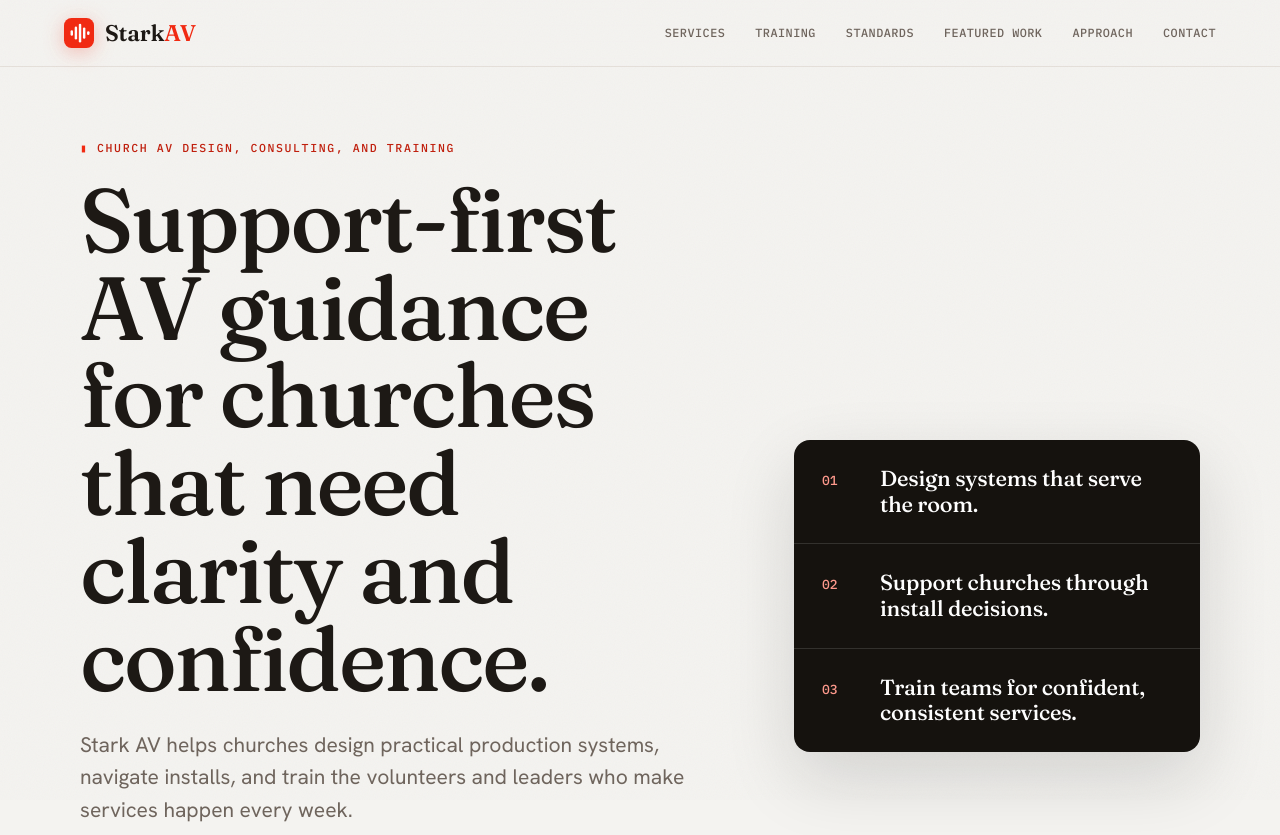
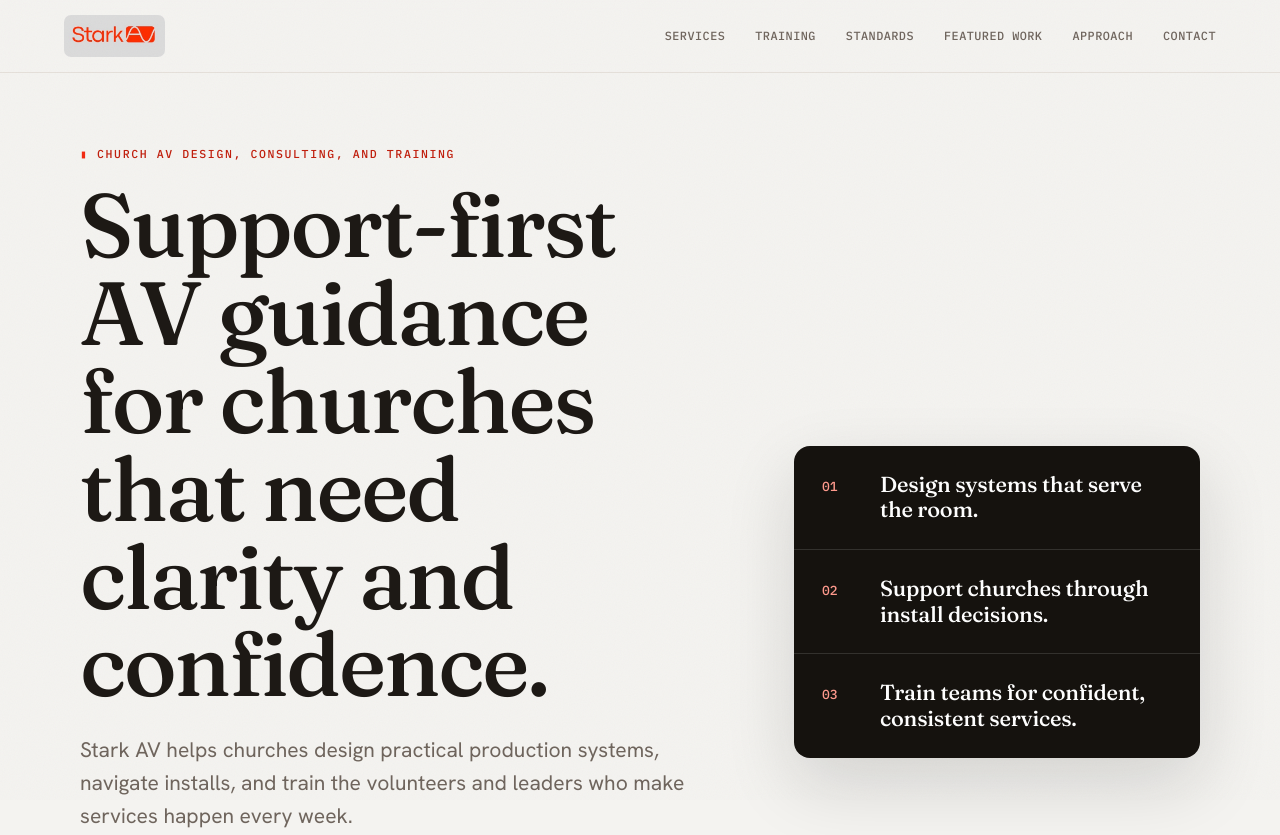
Before and after one commit to Jordan1022/StarkAV, a website: page index.html in a window 1280 px wide. Shown: the top 835 px of the page. Drawn offline with Linux system fonts and the light colour scheme.

Commit message:
Use founder's logo in site header
Revert the header brand from the rebuilt inline-SVG wordmark to the founder-supplied Stark AV logo, cropped to a clean horizontal band (excess gray margin trimmed; original asset kept). Footer brand returns to simple wordmark text. The simplified soundwave mark remains only for the favicon, app icon, and share image (square/dark contexts where the gray-background logo doesn't sit cleanly).

```diff
--- a/index.html
+++ b/index.html
@@ -72,19 +72,7 @@
   <body>
     <header class="site-header" aria-label="Site header">
       <a class="brand" href="#top" aria-label="Stark AV home">
-        <span class="brand-mark" aria-hidden="true">
-          <svg viewBox="0 0 32 32" width="30" height="30" role="img">
-            <rect width="32" height="32" rx="8" fill="var(--accent)"></rect>
-            <g fill="#fff">
-              <rect x="7" y="13" width="2.6" height="6" rx="1.3"></rect>
-              <rect x="11.4" y="9" width="2.6" height="14" rx="1.3"></rect>
-              <rect x="15.8" y="6" width="2.6" height="20" rx="1.3"></rect>
-              <rect x="20.2" y="10" width="2.6" height="12" rx="1.3"></rect>
-              <rect x="24.6" y="14" width="2.6" height="4" rx="1.3"></rect>
-            </g>
-          </svg>
-        </span>
-        <span class="brand-word">Stark<span class="brand-av">AV</span></span>
+        <img src="/public/brand/stark-av-logo-wide.jpeg" alt="Stark AV" width="360" height="150">
       </a>
       <nav class="site-nav" aria-label="Primary navigation">
         <a href="#services">Services</a>
@@ -287,21 +275,7 @@
     </main>
 
     <footer class="site-footer">
-      <span class="footer-brand">
-        <span class="brand-mark brand-mark-sm" aria-hidden="true">
-          <svg viewBox="0 0 32 32" width="22" height="22" role="img">
-            <rect width="32" height="32" rx="8" fill="var(--accent)"></rect>
-            <g fill="#fff">
-              <rect x="7" y="13" width="2.6" height="6" rx="1.3"></rect>
-              <rect x="11.4" y="9" width="2.6" height="14" rx="1.3"></rect>
-              <rect x="15.8" y="6" width="2.6" height="20" rx="1.3"></rect>
-              <rect x="20.2" y="10" width="2.6" height="12" rx="1.3"></rect>
-              <rect x="24.6" y="14" width="2.6" height="4" rx="1.3"></rect>
-            </g>
-          </svg>
-        </span>
-        Stark AV
-      </span>
+      <span class="footer-brand">Stark AV</span>
       <span class="footer-meta">Church AV design, consulting &amp; training &middot; Houston, TX</span>
       <nav class="footer-links" aria-label="Legal">
         <a href="/privacy">Privacy Policy</a>
--- a/styles.css
+++ b/styles.css
@@ -83,30 +83,14 @@
 .brand {
   display: inline-flex;
   align-items: center;
-  gap: 11px;
   text-decoration: none;
 }
 
-.brand-mark {
-  display: inline-flex;
-  filter: drop-shadow(0 4px 10px rgba(242, 42, 18, 0.28));
-}
-
-.brand-mark svg {
+.brand img {
   display: block;
-}
-
-.brand-word {
-  font-family: var(--display);
-  font-optical-sizing: auto;
-  font-weight: 600;
-  font-size: 1.42rem;
-  letter-spacing: -0.01em;
-  color: var(--text);
-}
-
-.brand-av {
-  color: var(--accent);
+  height: 42px;
+  width: auto;
+  border-radius: 7px;
 }
 
 .site-nav {
```
Also changed, not shown: privacy.html (+2 -28 lines), terms.html (+2 -28 lines), public/brand/stark-av-logo-wide.jpeg (added).
